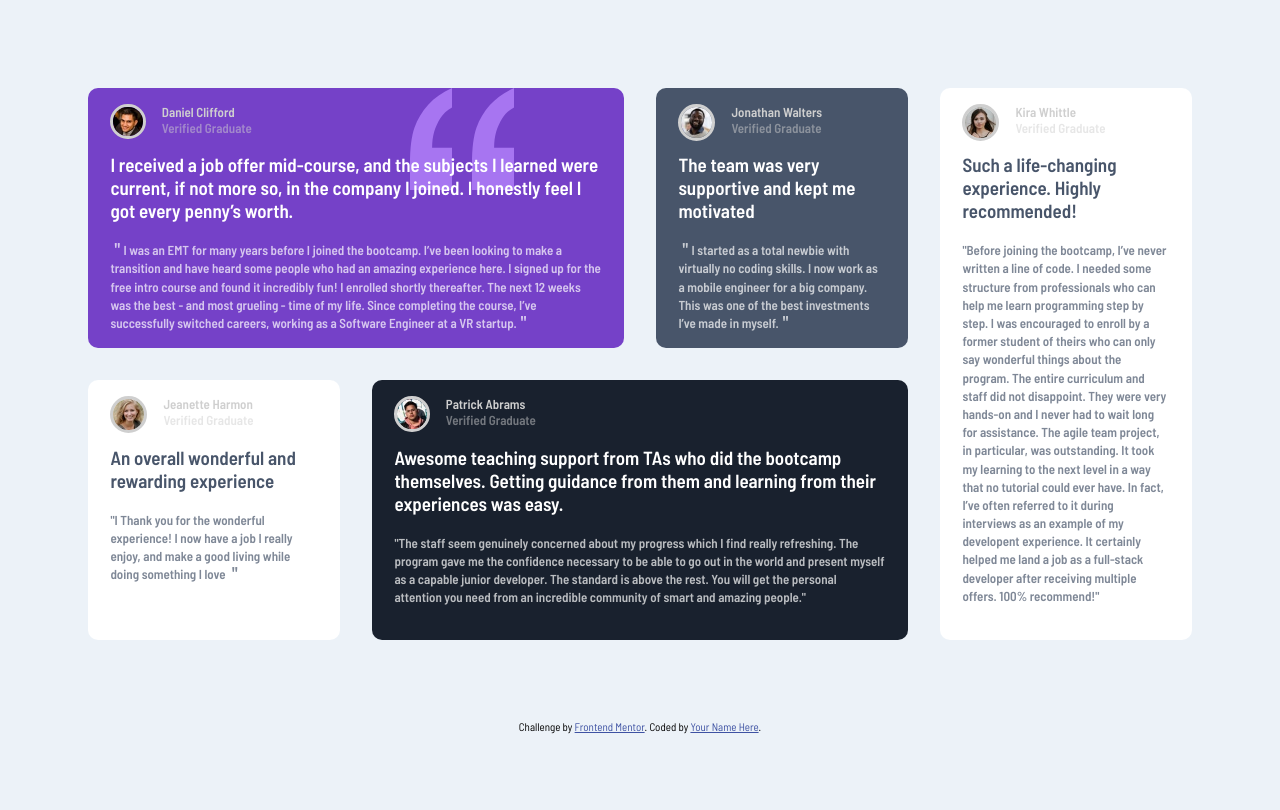
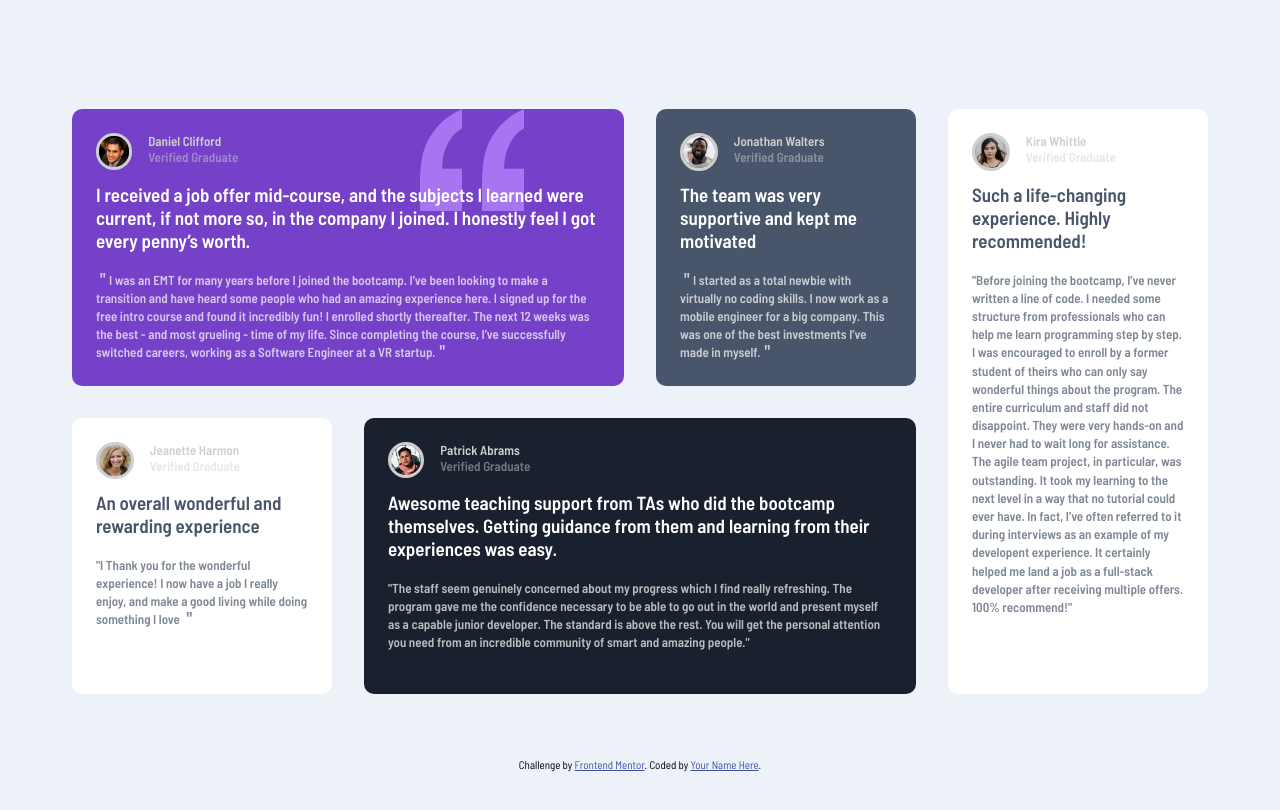
Before and after one commit to Ahmed-H-Ismael/Testimonials-, a plain HTML site: page index.html in a window 1280 px wide. Drawn offline with Linux system fonts and the light colour scheme.

Commit message:
second commit

```diff
--- a/css/index.css
+++ b/css/index.css
@@ -10,17 +10,24 @@ body{
     box-sizing: border-box;
     font-family: "Barlow Semi Condensed", sans-serif;
     background-color: var(--light-grayish-blue);
+    display: flex;
+    flex-direction: column;
+    justify-content: center;
+    align-items: center;
+    min-height: 100vh;
 }
 
 .container{
     display: grid;
     grid-template-columns: repeat(4, [col-start] 1fr [col-end]);
     grid-template-rows: repeat(2, [row-start] 1fr [row-end]);
-    padding: 5rem;
     grid-gap: 2rem;
+    align-content: center;
+    max-width: 1200px;
+    padding: 4rem;
 }
 .container > section{
-    padding: 1rem 1.4rem;
+    padding: 1.5rem;
     border-radius: 10px;
 }
 .purple-section{
@@ -37,7 +44,7 @@ body{
     background-repeat: no-repeat;
     right:0;
     top: 0;
-    width: 40%;
+    width: 37%;
     height: 100%;
     z-index: -1;
 }
```
